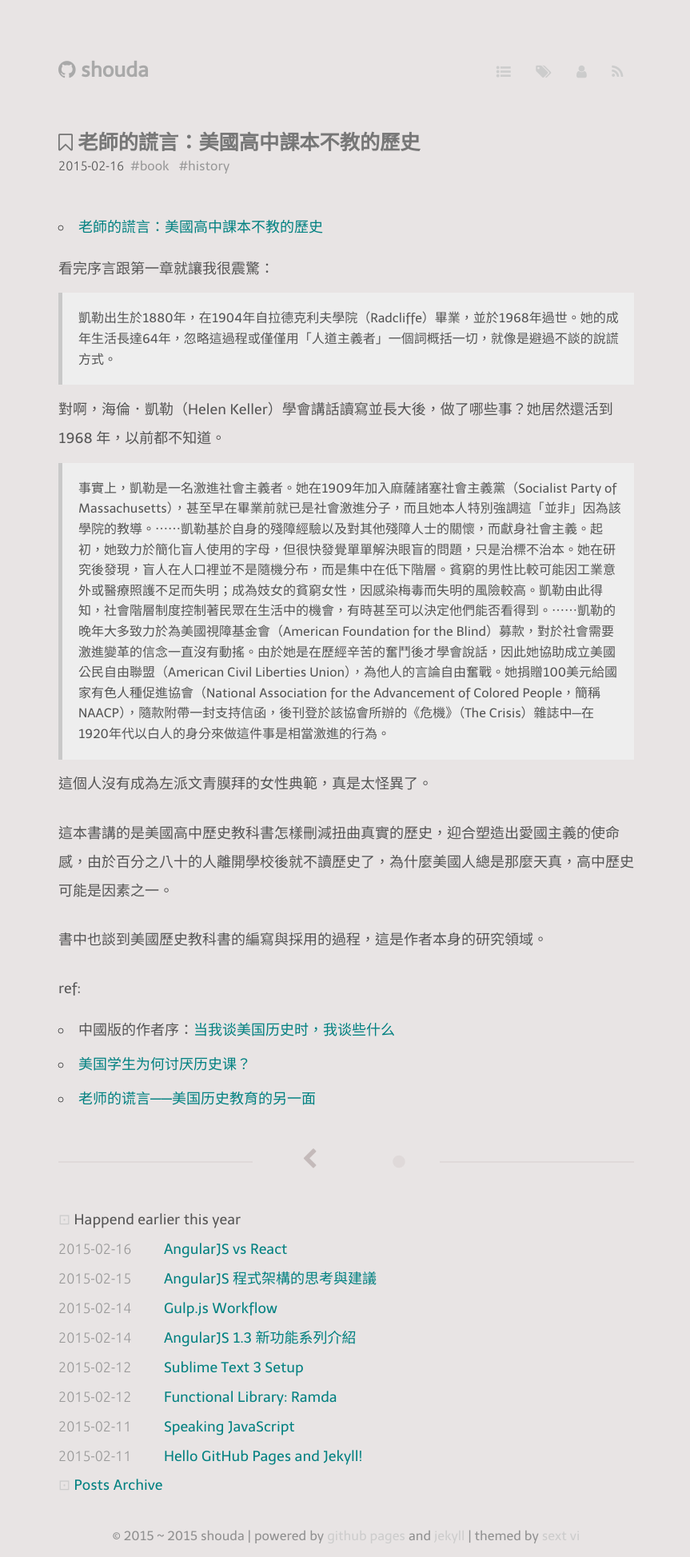
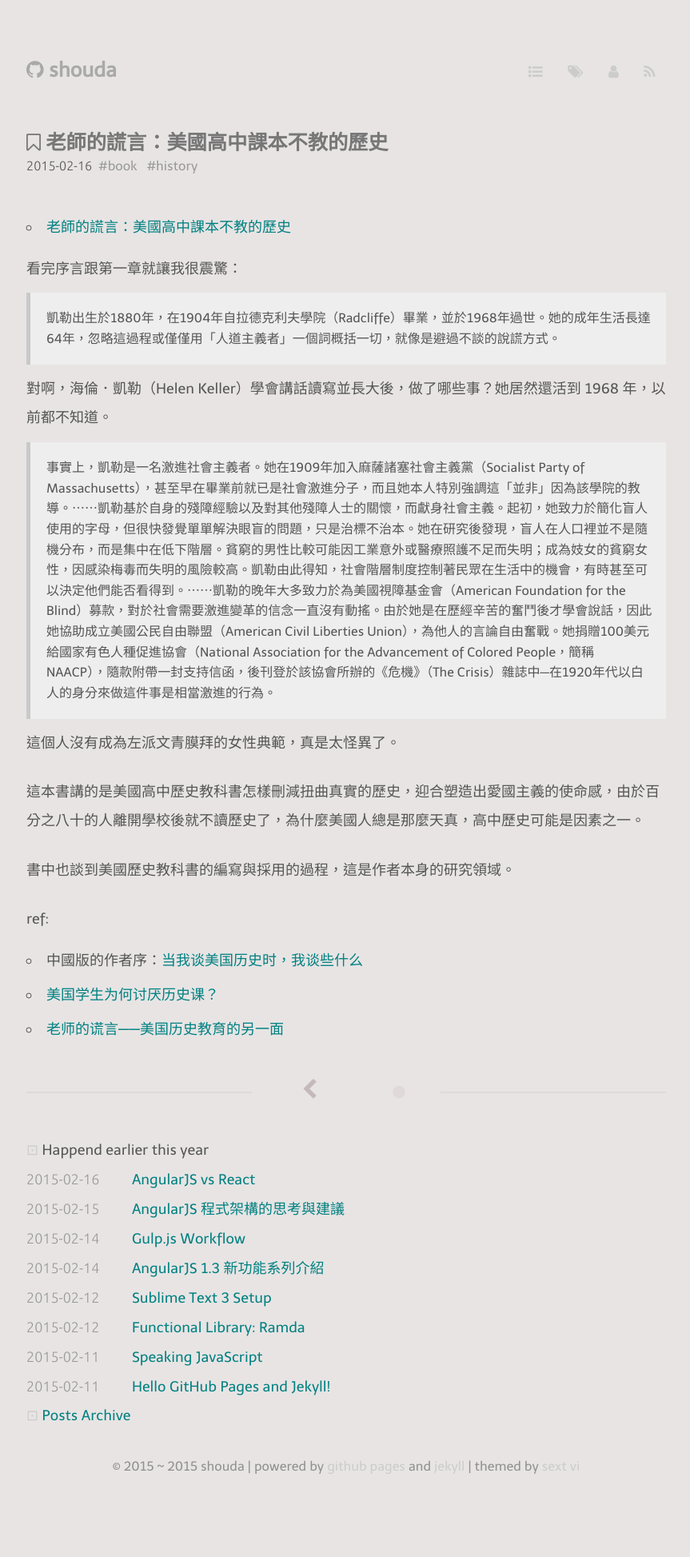
Before and after one commit to shouda/shouda.github.io, a Jekyll site: the page built from index.markdown, in a window 1280 px wide. Shown: the whole page at 80% size, without its empty margins (207-1070 px from the left). Built offline with Jekyll 4.4.1, drawn with Linux system fonts in a browser that asks for light colours; nearby versions of some CDN libraries; Markdown is read by kramdown in place of the engine named in the settings; after the commit the page ends 1860 px from its top, so only the background shows below that.

Commit message:
update css

```diff
--- a/media/css/style.css
+++ b/media/css/style.css
@@ -22,9 +22,9 @@
   color: #555;
   background-color: #e8e4e4; }
 
-@media screen and (min-width: 768px) {
+@media screen and (min-width: 1000px) {
   body {
-    width: 720px; } }
+    width: 800px; } }
 @media screen and (max-width: 768px) {
   body {
     width: 320px; } }
--- a/media/css/style.scss
+++ b/media/css/style.scss
@@ -24,8 +24,8 @@
 
 * { margin: 0; padding: 0; }
 body { margin: 0 auto; font-size: 18px; font-family: #{$font}; color: #555; background-color: $background-color; }
-@media screen and (min-width: 768px) {
-    body { width: 720px; }
+@media screen and (min-width: 1000px) {
+    body { width: 800px; }
 }
 @media screen and (max-width: 768px) {
     body { width: 320px; }
```
Also changed, not shown: 1 other file.
